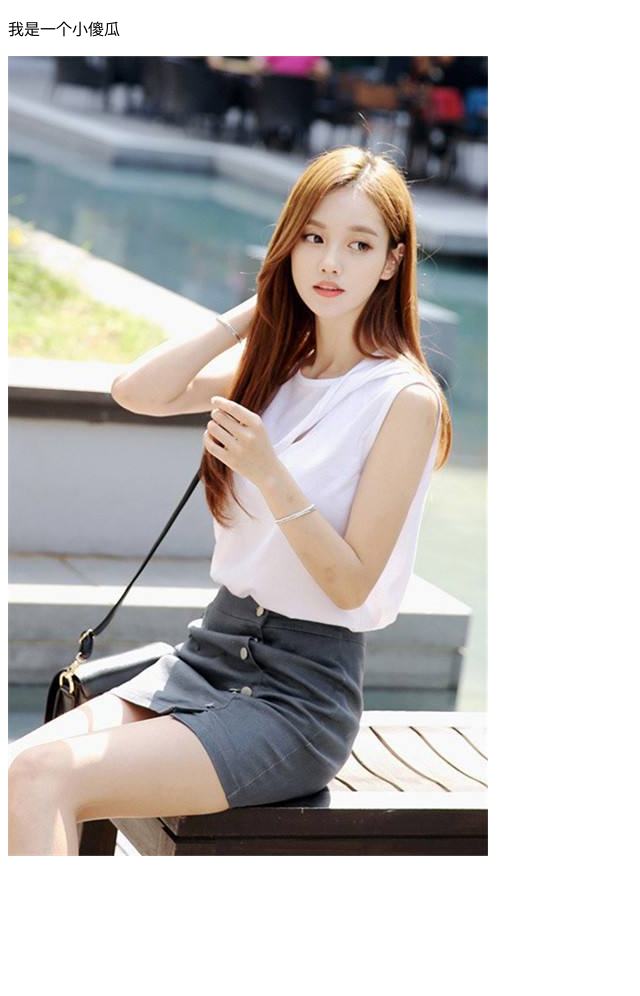
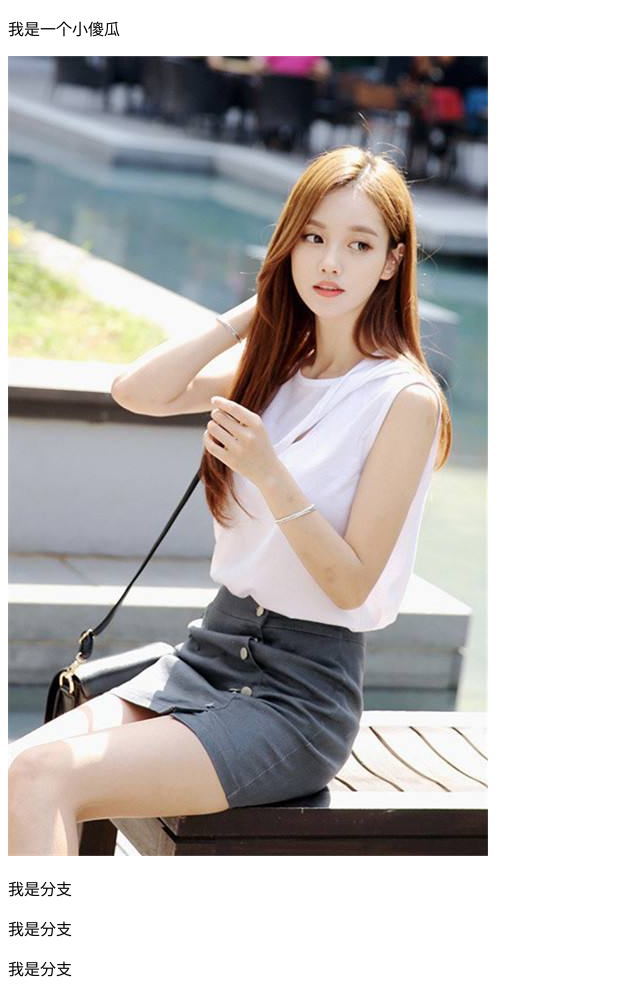
Before and after one commit to 814811587/lianxi, a plain HTML site: page index.html in a window 1280 px wide. Shown: the whole page, without its empty margins (0-640 px from the left). Before the commit the page ends 868 px from the top, so only its background shows below. Drawn offline with Linux system fonts and the light colour scheme.

Commit message:
我是分支

```diff
--- a/index.html
+++ b/index.html
@@ -9,5 +9,8 @@
 <body>
     <p>我是一个小傻瓜</p>
     <img src="./girl.jpg" alt="">
+    <p>我是分支</p>
+    <p>我是分支</p>
+    <p>我是分支</p>
 </body>
 </html>
```
